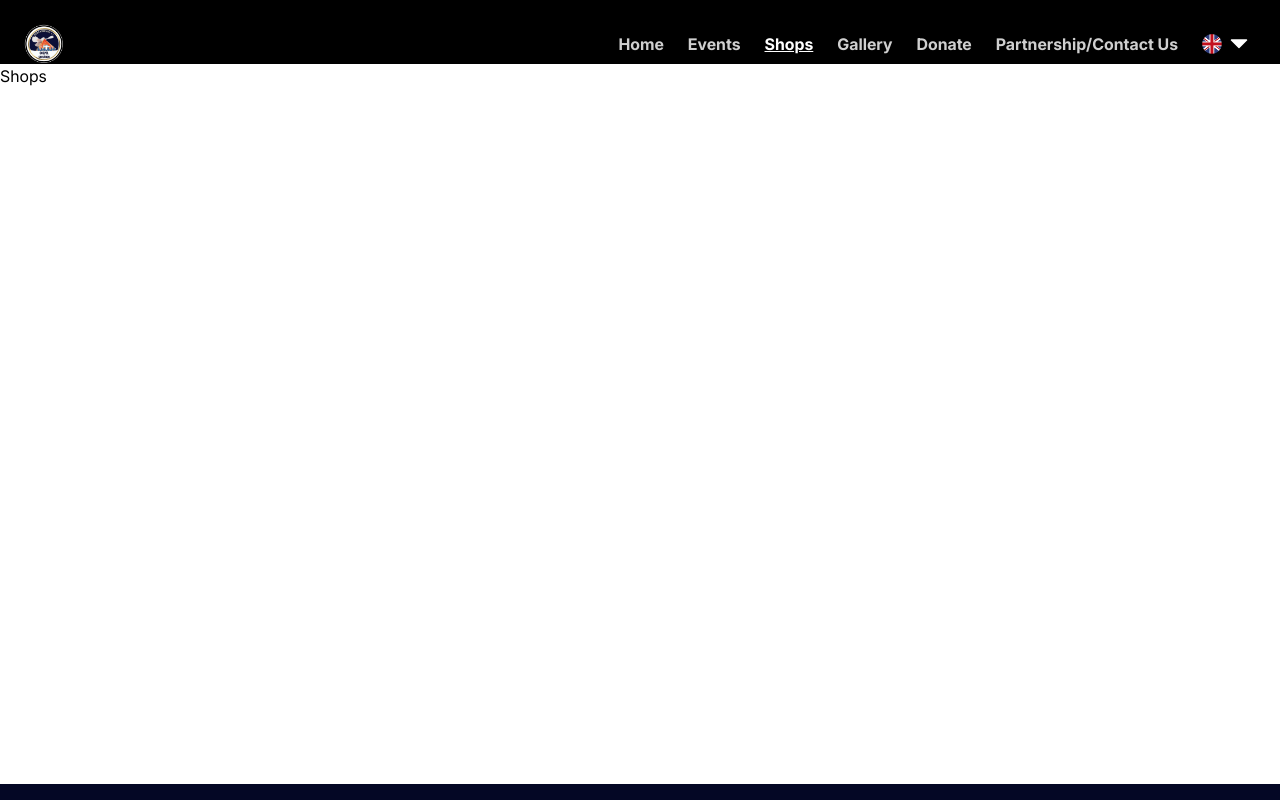
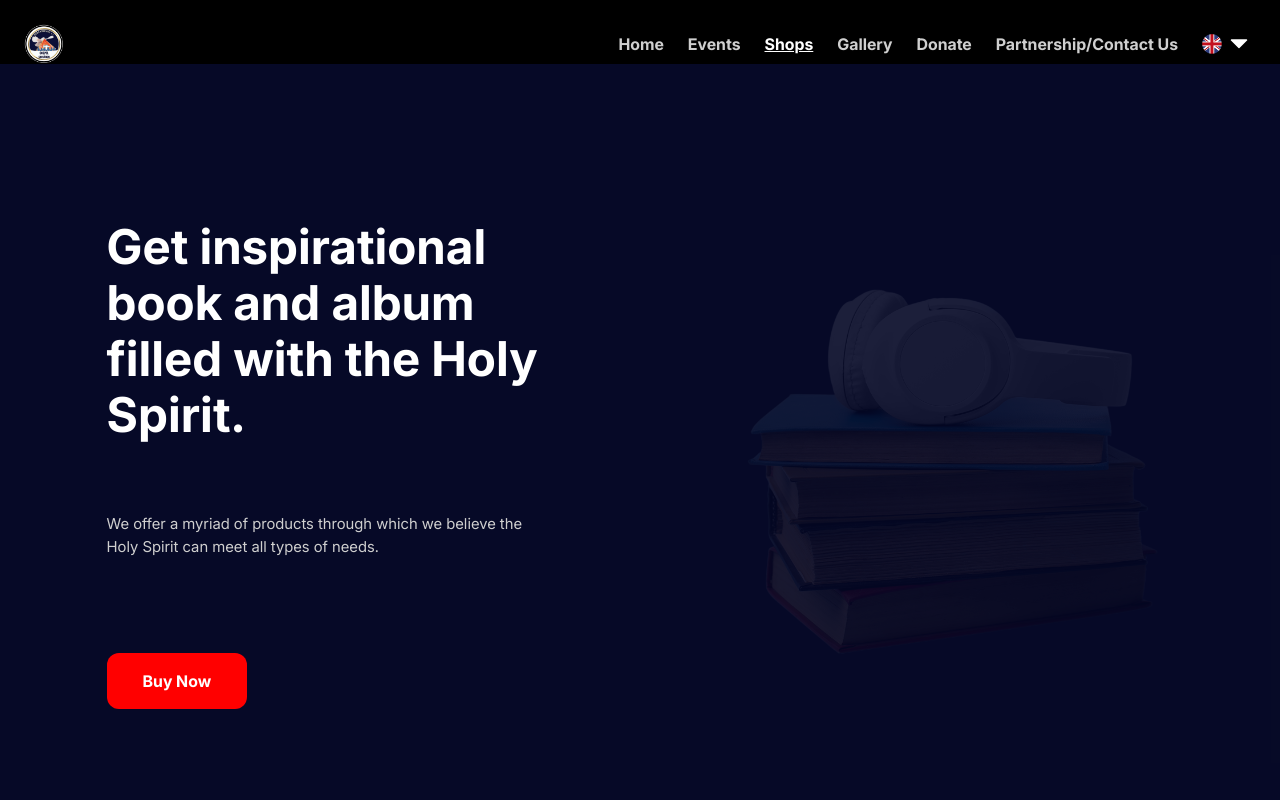
Before and after one commit to Baouldguyd/mowdmin-web, a Next.js app: page /shops in a window 1280 px wide. Shown: the top 800 px of the page. Built offline with nearby package versions, Linux system fonts and the light colour scheme.

Commit message:
feat: books page

```diff
--- a/src/app/globals.css
+++ b/src/app/globals.css
@@ -83,3 +83,12 @@
 .red-button:active {
   transform: scale(0.97);
 }
+
+/* global.css */
+.scrollbar-hide::-webkit-scrollbar {
+  display: none;
+}
+.scrollbar-hide {
+  -ms-overflow-style: none;
+  scrollbar-width: none;
+}
--- a/src/app/shops/page.tsx
+++ b/src/app/shops/page.tsx
@@ -1,8 +1,13 @@
 import Layout from "@/components/Layout/Layout";
+import Shopspage from "@/components/Shopspage/Shopspage";
 import React from "react";
 
 const Shops = () => {
-  return <Layout>Shops</Layout>;
+  return (
+    <Layout>
+      <Shopspage />
+    </Layout>
+  );
 };
 
 export default Shops;
--- /dev/null
+++ b/src/components/Shopspage/Bookstore.tsx
@@ -0,0 +1,51 @@
+'use client';
+
+import { useState } from 'react';
+import { books } from '@/data/books';
+import { Book } from '@/types/Book';
+import Image from 'next/image';
+
+const BookStore = () => {
+  const [selectedBook, setSelectedBook] = useState<Book | null>(null);
+
+  const handleBookClick = (book: Book) => {
+    setSelectedBook(book);
+  };
+
+  return (
+    <div className="p-6">
+      <h2 className="text-xl font-semibold mb-4">
+        Explore our store and find your favorite books and CD albums available in three languages — <em>English, German, and French.</em>
+      </h2>
+
+      {/* Carousel Section */}
+      <div className="flex space-x-4 overflow-x-auto pb-4">
+        {books.map((book) => (
+          <div
+            key={book.id}
+            className={`min-w-[160px] cursor-pointer rounded-md overflow-hidden shadow-md border ${selectedBook?.id === book.id ? 'border-red-500' : 'border-transparent'}`}
+            onClick={() => handleBookClick(book)}
+          >
+            <Image src={book.image} alt={book.title} width={160} height={220} className="w-full object-cover" />
+          </div>
+        ))}
+      </div>
+
+      {/* Selected Book Info */}
+      {selectedBook && (
+        <div className="mt-10 border-t pt-6 flex flex-col md:flex-row gap-6">
+          <div className="w-full md:w-1/3">
+            <Image src={selectedBook.image} alt={selectedBook.title} width={240} height={340} className="rounded-md" />
+          </div>
+          <div className="w-full md:w-2/3">
+            <h3 className="text-2xl font-bold">{selectedBook.title}</h3>
+            <p className="italic text-gray-600">By {selectedBook.author}</p>
+            <p className="mt-4 text-gray-700">{selectedBook.description}</p>
+          </div>
+        </div>
+      )}
+    </div>
+  );
+};
+
+export default BookStore;
--- /dev/null
+++ b/src/components/Shopspage/ShopsHeroPage.tsx
@@ -0,0 +1,28 @@
+import Image from "next/image";
+import React from "react";
+import shopsBg from "@/assets/Images/shopsBg.png";
+
+const ShopsHeroPage = () => {
+  return (
+    <div className=" bg-[#040725E5] h-[100svh]  flex ">
+      <div className=" flex h-full my-auto relative justify-around w-full ">
+        <div className=" w-[27rem] z-[100]  flex-col md:justify-between lg:justify-around flex  my-auto mx-6 h-[70%] ">
+          <h1 className=" text-[#fff] font-[inter-bold] text-5xl leading-14 ">
+            Get inspirational book and album filled with the Holy Spirit.
+          </h1>
+          <p className="text-[#CFCFCF] text-[12px] md:text-[15px]">
+            We offer a myriad of products through which we believe the Holy
+            Spirit can meet all types of needs.
+          </p>
+          <div className="">
+            <button className=" red-button mt-6 font-[inter-bold] ">Buy Now</button>
+          </div>
+        </div>
+        <Image src={shopsBg} alt="" className=" w-fit my-auto  mr-6 h-[50%]  " />
+        <div className="bg-[#040725E5] h-full w-full z-[10] absolute"> </div>
+      </div>
+    </div>
+  );
+};
+
+export default ShopsHeroPage;
--- /dev/null
+++ b/src/components/Shopspage/Shopspage.tsx
@@ -0,0 +1,12 @@
+import React from 'react'
+import ShopsHeroPage from './ShopsHeroPage'
+
+const Shopspage = () => {
+  return (
+    <div className=''>
+        <ShopsHeroPage />
+    </div>
+  )
+}
+
+export default Shopspage
--- /dev/null
+++ b/src/data/books.ts
@@ -0,0 +1,19 @@
+// data/books.ts
+import { Book } from '@/types/Book';
+
+export const books: Book[] = [
+  {
+    id: 1,
+    title: 'THE CRY OF THE IMAGE OF GOD',
+    author: 'Apostle O.M. Bamigbola',
+    description: `Why me??? This cry of distress... (add rest here)`,
+    image: '/images/cry-book.jpg', // Put your image in /public/images
+  },
+  {
+    id: 2,
+    title: 'Sample Book 2',
+    author: 'Author Name',
+    description: 'Some book description.',
+    image: '/images/sample2.jpg',
+  },
+];
--- /dev/null
+++ b/src/types/Book.ts
@@ -0,0 +1,8 @@
+// types/Book.ts
+export interface Book {
+    id: number;
+    title: string;
+    author: string;
+    description: string;
+    image: string;
+  }
```
Also changed, not shown: src/assets/Images/shopsBg.png (added).
